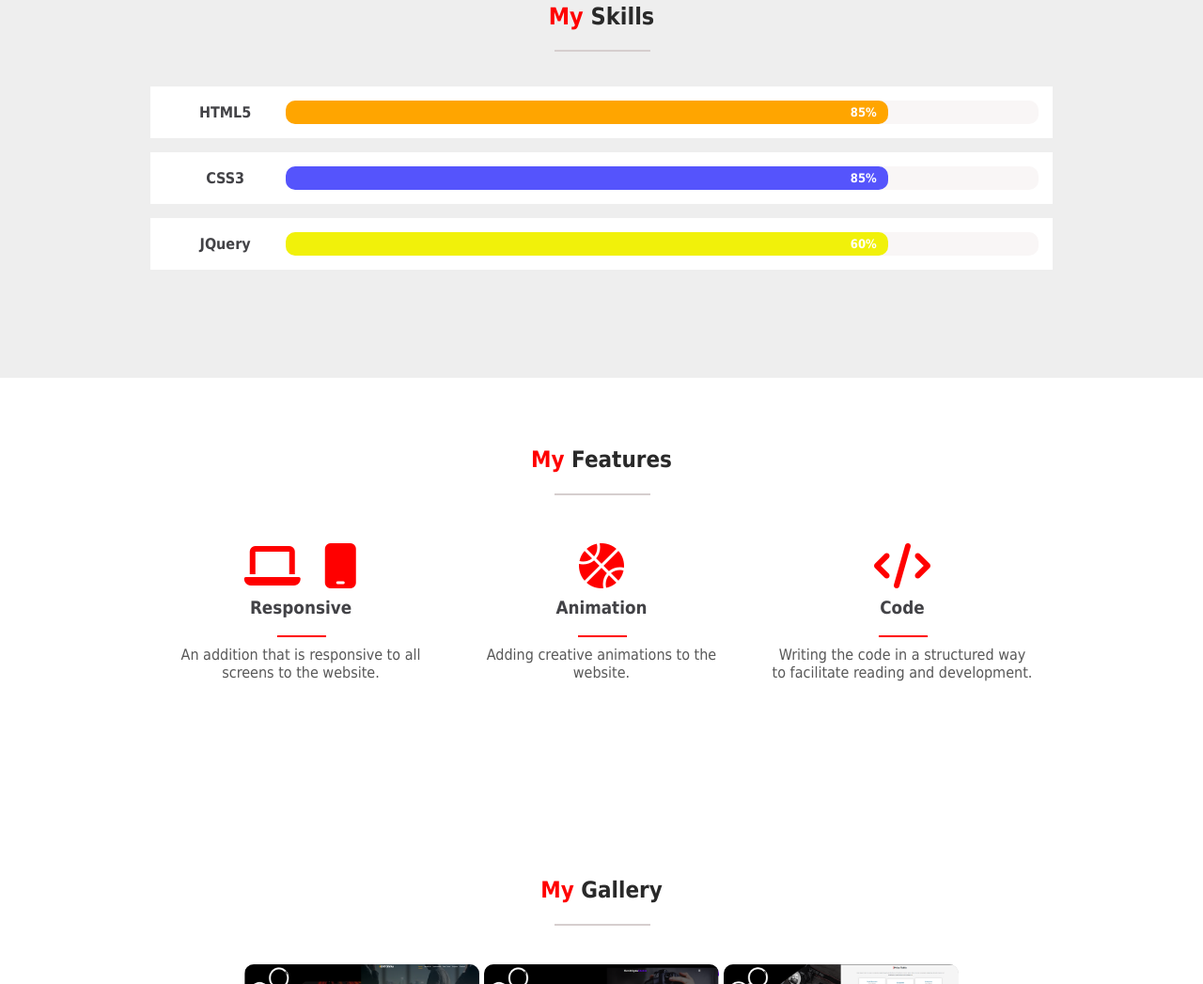
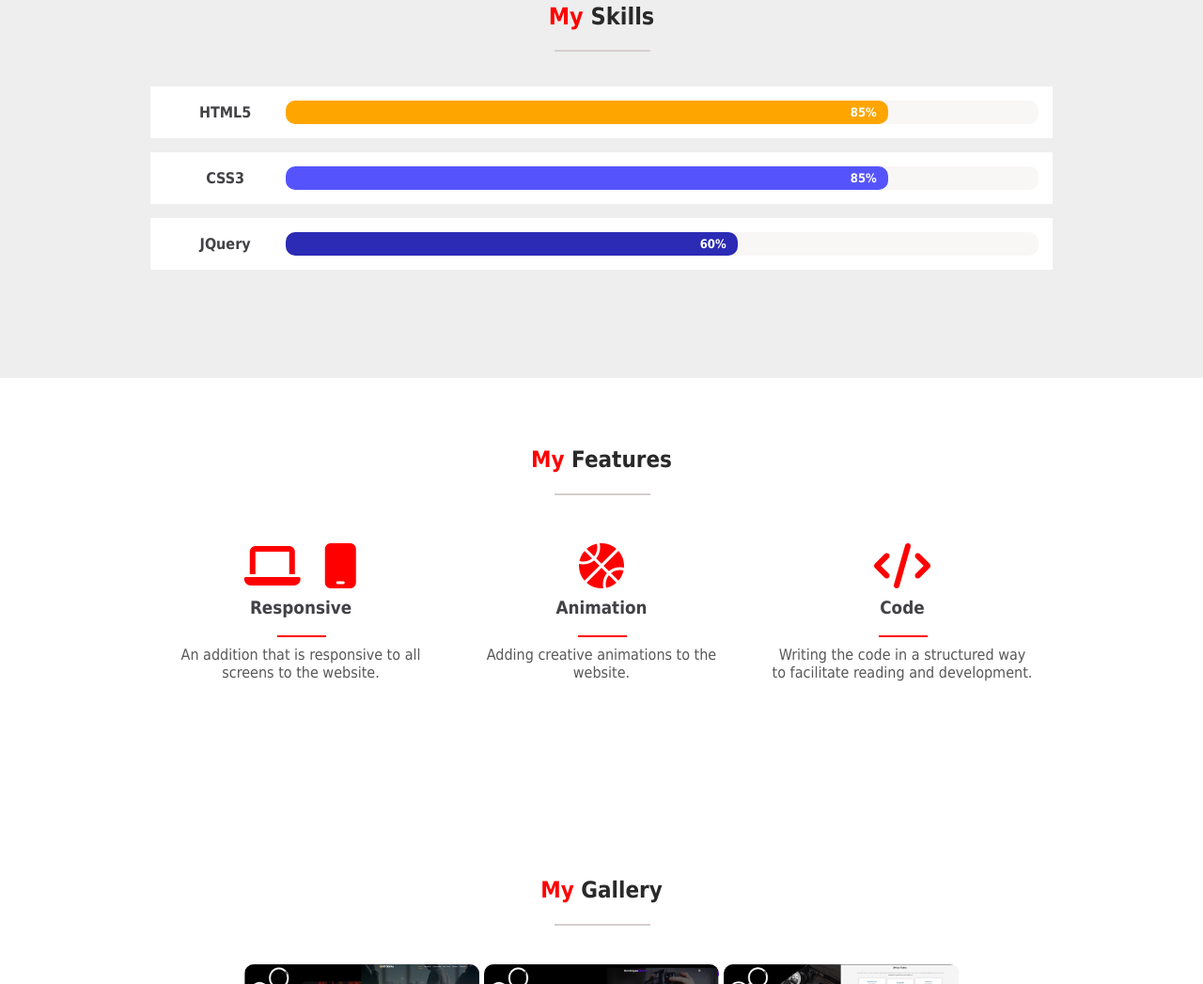
Before and after one commit to OMHRO/Dashboard, a plain HTML site: page index.html in a window 1280 px wide. Shown: the part 1329-2376 px from the top of the page at 94% size. Drawn offline with Linux system fonts and the light colour scheme.

Commit message:
Update index.html

```diff
--- a/index.html
+++ b/index.html
@@ -102,7 +102,7 @@
         <div class="skill-box">
           <header class='skill-name'>JQuery</header>
           <div class='skill-progress'>
-            <span class="c js" data-progress="60%">
+            <span class="c jq" data-progress="60%">
               <p>60%</p>
             </span>
           </div>
```
